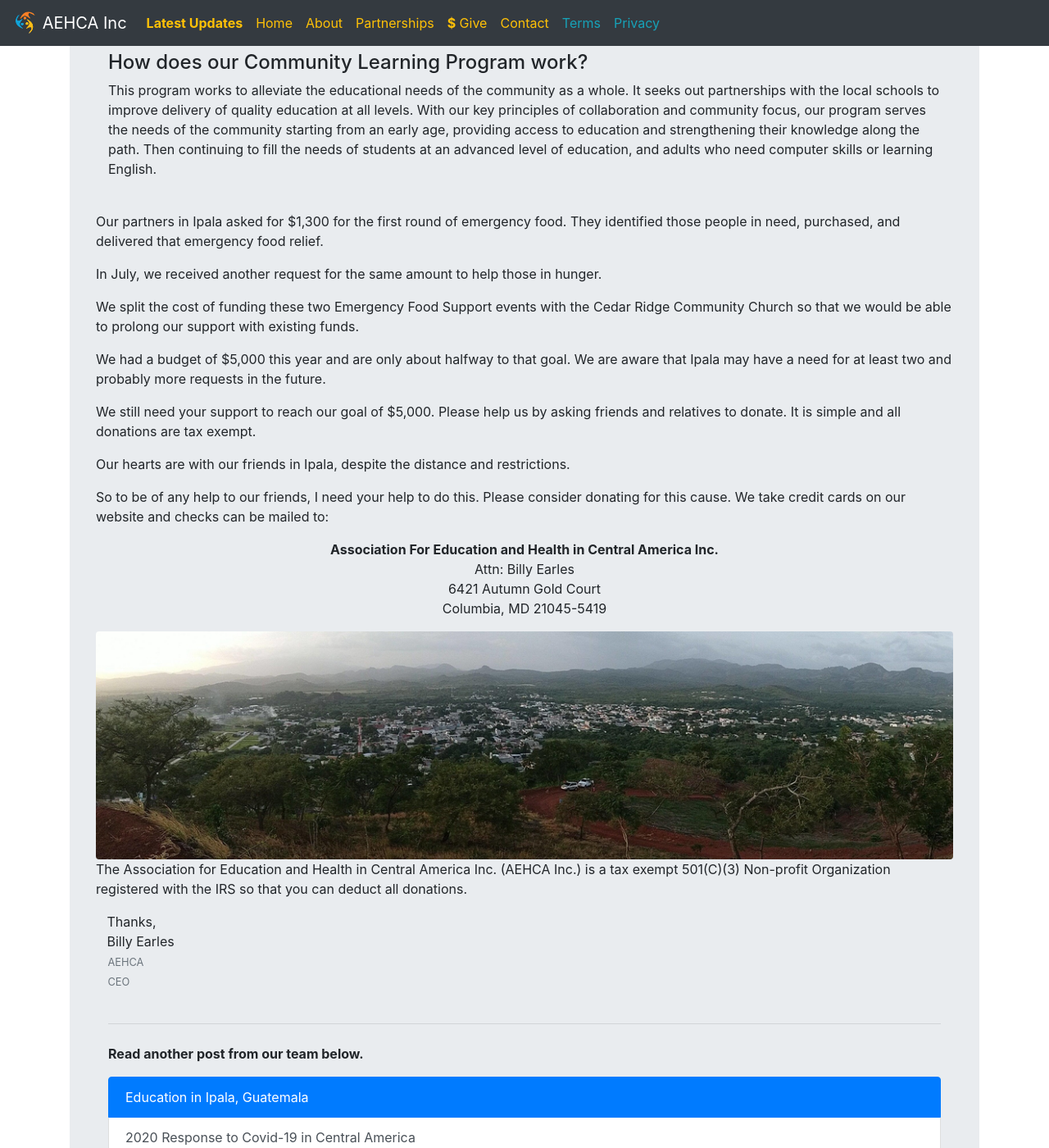
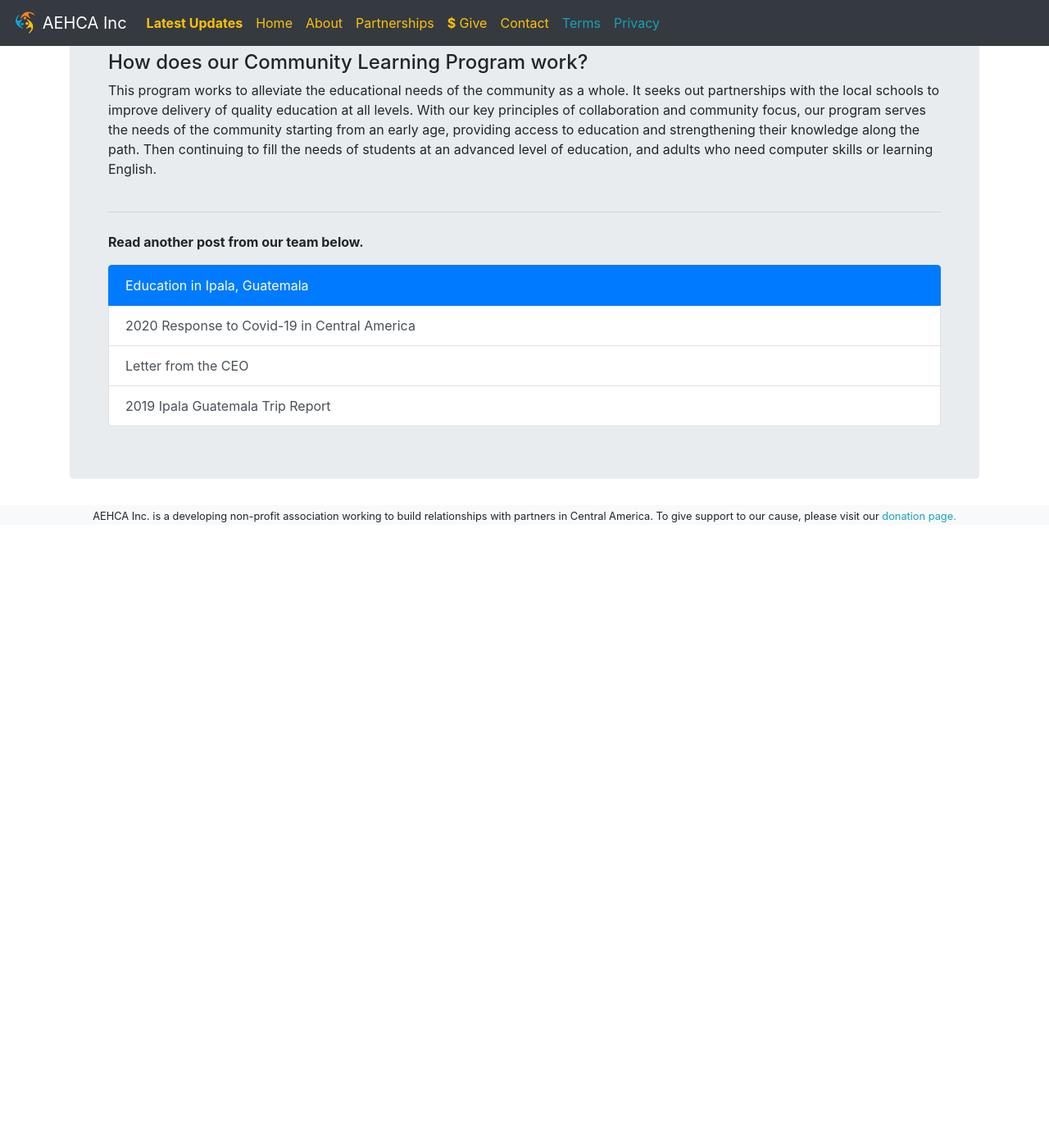
Before and after one commit to aehca/aehca.github.io, a Jekyll site: the page built from _posts/2020-12-15-education-support.html, in a window 1280 px wide and 1400 px high, scrolled down 769 px. Shown: the whole window at 82% size. Built offline with Jekyll 4.4.1, drawn with Linux system fonts in a browser that asks for light colours; after the commit the page ends 1409 px from its top, so only the background shows below that.

Commit message:
Update 2020-12-15-education-support.html
removing placeholder text

```diff
--- a/_posts/2020-12-15-education-support.html
+++ b/_posts/2020-12-15-education-support.html
@@ -133,59 +133,6 @@ author: billy
                                     </div>
                                 </div>
                                 -->
-                                <div class="row">
-                                    <br>
-                                    <p>Our partners in Ipala asked for $1,300 for the first round of emergency food.
-                                        They identified those people in need, purchased, and delivered that emergency
-                                        food relief.</p>
-                                    <p>
-                                        In July, we received another request for the same amount to help those in
-                                        hunger.
-                                    </p>
-                                    <p>
-                                        We split the cost of funding these two Emergency Food Support events with the
-                                        Cedar Ridge Community Church so that we would be able to prolong our support
-                                        with existing funds.
-                                    </p>
-                                    <p>We had a budget of $5,000 this year and are only about halfway to that goal.
-                                        We are aware that Ipala may have a need for at least two and probably more
-                                        requests in the future.
-                                    </p>
-                                    <p>
-                                        We still need your support to reach our goal of $5,000. Please help us by
-                                        asking friends and relatives to donate. It is simple and all donations are
-                                        tax exempt.
-                                    </p>
-                                    <p>
-                                        Our hearts are with our friends in Ipala, despite the distance and restrictions.
-                                    </p>
-                                    <p>
-                                        So to be of any help to our friends, I need your help to do this. Please
-                                        consider donating for this cause. We take credit cards on our website and
-                                        checks can be mailed to:
-                                    </p>
-                                </div>
-                                <div class="row justify-content-center">
-                                    <p class="text-center"><span class="font-weight-bold">Association For
-                                            Education
-                                            and Health in Central America Inc.</span><br>
-                                        Attn: Billy Earles<br>
-                                        6421 Autumn Gold Court<br>
-                                        Columbia, MD 21045-5419<br>
-                                    </p>
-                                    <img src="/images/ipala.jpg" class="img-fluid rounded"
-                                        alt="covid food and nourishment">
-                                    <p>The Association for Education and Health in Central America Inc. (AEHCA Inc.)
-                                        is a tax exempt 501(C)(3) Non-profit Organization registered with the IRS so
-                                        that you can deduct all donations. </p>
-                                </div>
-                                <div class="row">
-                                    <p></p>
-                                    <p>&nbsp;&nbsp;&nbsp;Thanks,<br>
-                                        &nbsp;&nbsp;&nbsp;Billy Earles<br>
-                                        <small class="text-muted">&nbsp;&nbsp;&nbsp;&nbsp;AEHCA<br></small>
-                                        <small class="text-muted">&nbsp;&nbsp;&nbsp;&nbsp;CEO<br></small></p>
-                                </div>
                             </div>
                         </div>
                     </div>
```
